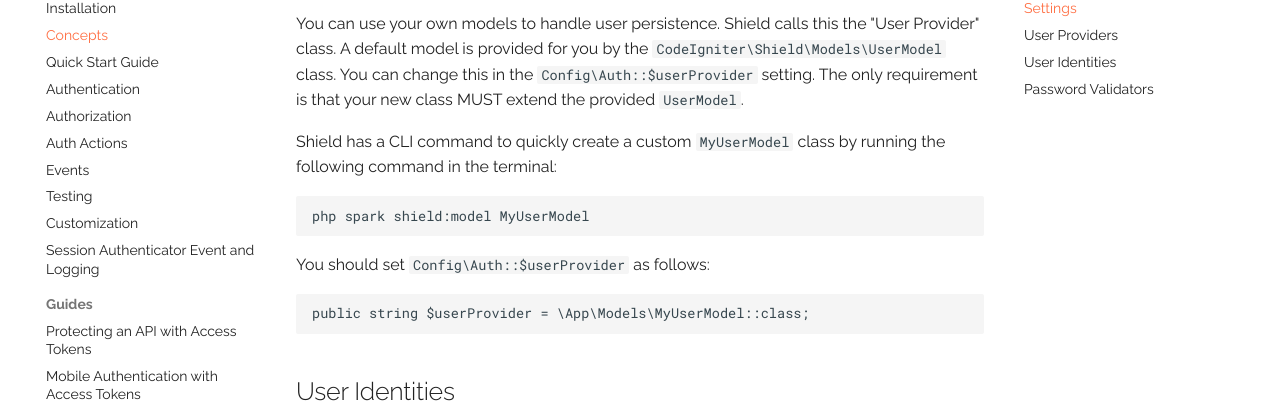
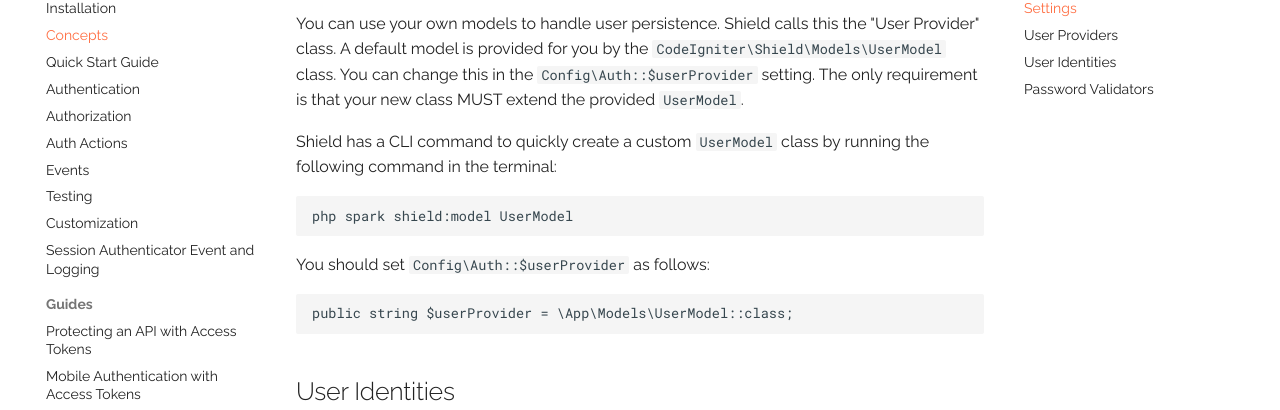
Before and after one commit to codeigniter4/shield, an MkDocs documentation site: the page built from docs/concepts.md, in a window 1280 px wide and 900 px high, scrolled down 755 px. Shown: the part 127-537 px from the top of the window. Built offline with MkDocs 1.6.1 and Material for MkDocs 9.7.7, drawn with Linux system fonts in a browser that asks for light colours; comment, search, counter and statistics services are not loaded; a style sheet for code colours, icons or effects is not loaded.

Commit message:
Use `UserModel` as test class name

````diff
--- a/docs/concepts.md
+++ b/docs/concepts.md
@@ -29,17 +29,17 @@ A default model is provided for you by the `CodeIgniter\Shield\Models\UserModel`
 this in the `Config\Auth::$userProvider` setting. The only requirement is that your new class
 MUST extend the provided `UserModel`.
 
-Shield has a CLI command to quickly create a custom `MyUserModel` class by running the following
+Shield has a CLI command to quickly create a custom `UserModel` class by running the following
 command in the terminal:
 
 ```console
-php spark shield:model MyUserModel
+php spark shield:model UserModel
 ```
 
 You should set `Config\Auth::$userProvider` as follows:
 
 ```php
-public string $userProvider = \App\Models\MyUserModel::class;
+public string $userProvider = \App\Models\UserModel::class;
 ```
 
 ## User Identities
````
Also changed, not shown: 2 other files.
